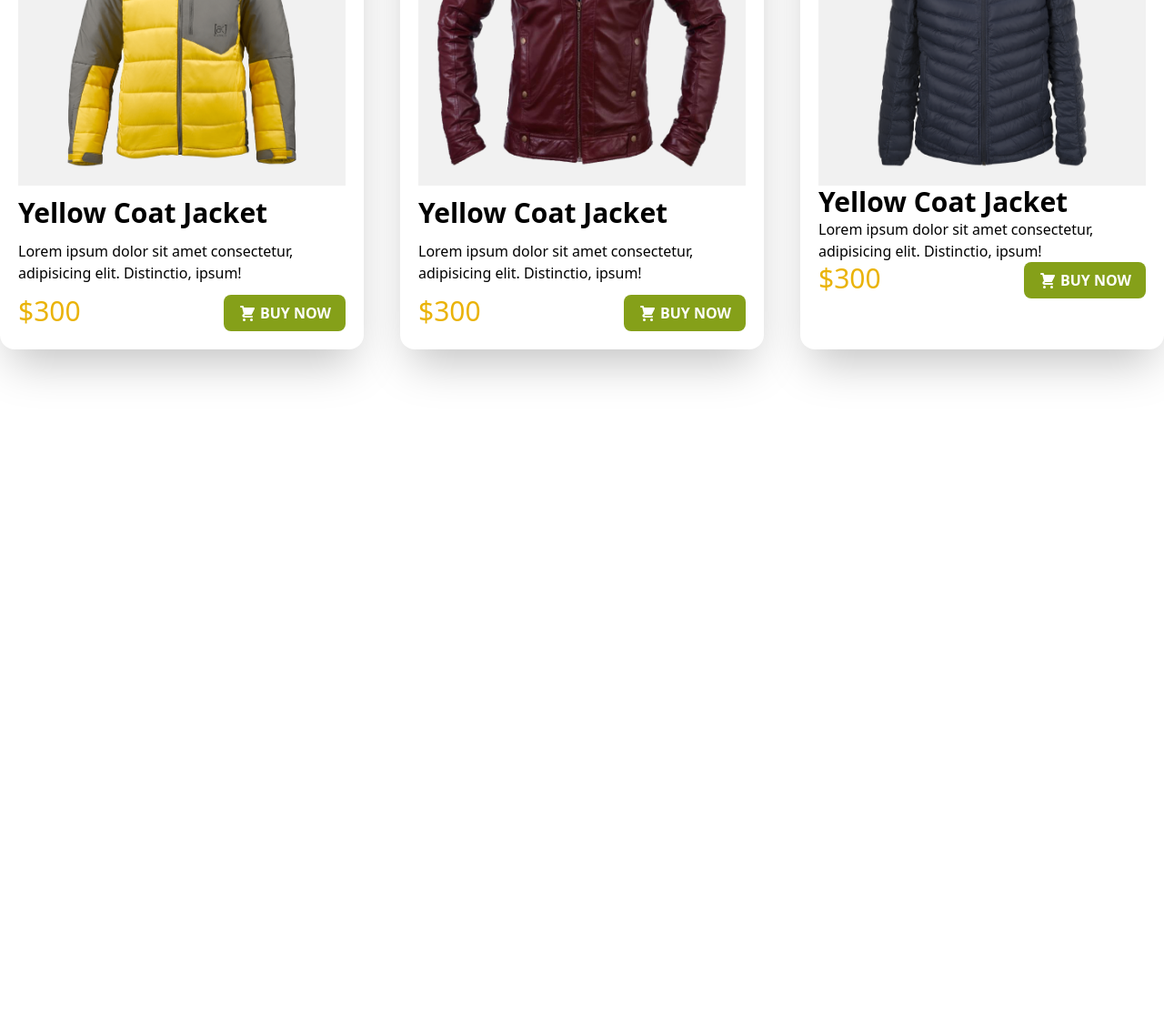
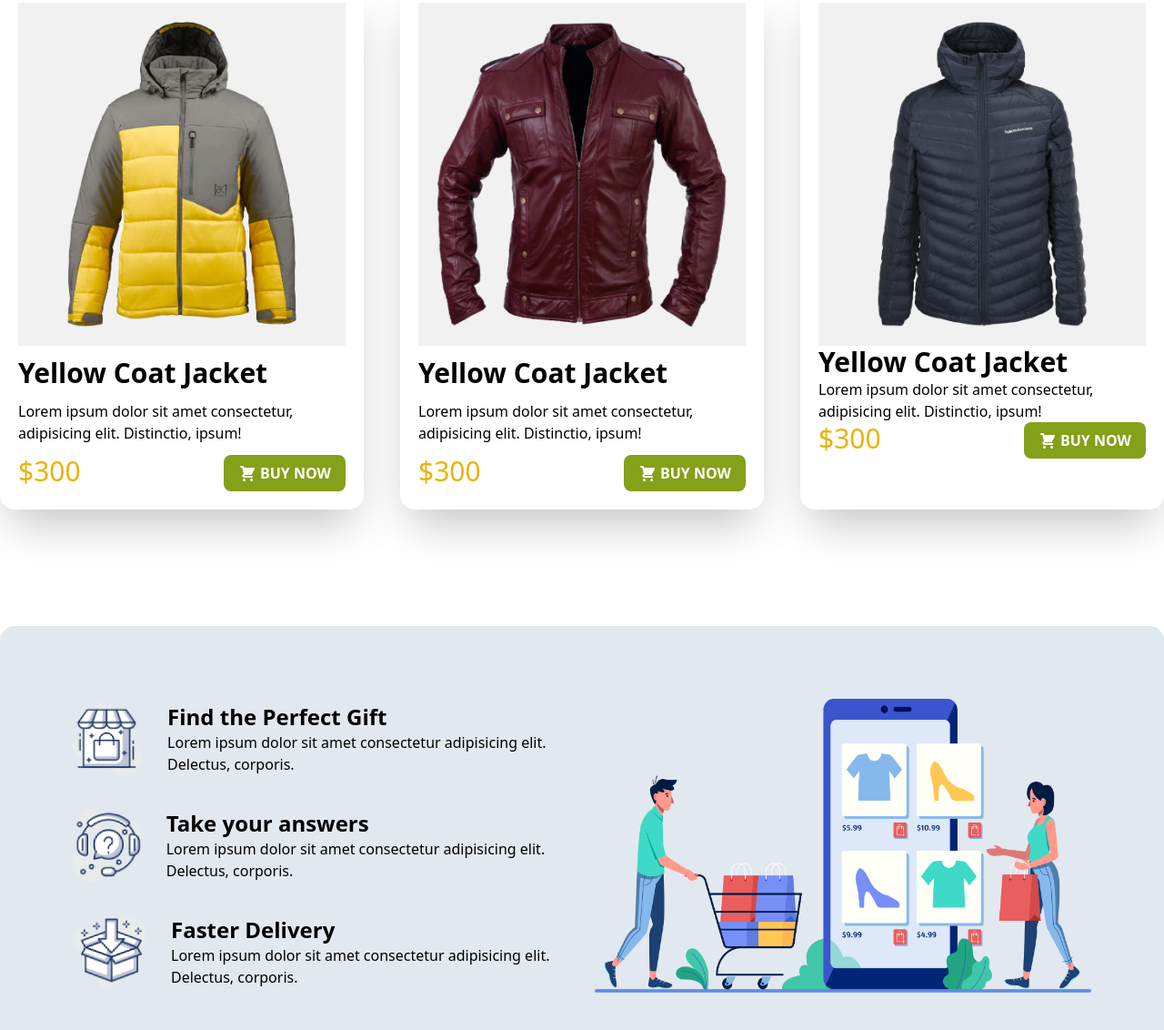
Before and after one commit to EhsanEIK/penguin-fashion-with-tailwind-css, a plain HTML site: page index.html in a window 1280 px wide. Shown: the part 1668-2800 px from the top of the page at 91% size. Before the commit the page ends 2132 px from the top, so only its background shows below. Drawn offline with nearby package versions, Linux system fonts and the light colour scheme.

Commit message:
added our services section

```diff
--- a/index.html
+++ b/index.html
@@ -53,8 +53,8 @@
 
     <main class="container mx-auto">
         <!-- woman jacket -->
-        <section class="my-20">
-            <h1 class="text-5xl font-bold">Woman Jacket Collection</h1>
+        <section class="my-32">
+            <h1 class="text-5xl font-bold mb-10">Woman Jacket Collection</h1>
             <div class="grid md:grid-cols-2 lg:grid-cols-3 gap-10">
                 <!-- jacket 1 -->
                 <div class="bg-cardbg rounded-2xl shadow-2xl p-5 space-y-3">
@@ -114,8 +114,8 @@
         </section>
 
         <!-- man jacket -->
-        <section class="my-20">
-            <h1 class="text-5xl font-bold">Man Jacket Collection</h1>
+        <section class="my-32">
+            <h1 class="text-5xl font-bold mb-10">Man Jacket Collection</h1>
             <div class="grid md:grid-cols-2 lg:grid-cols-3 gap-10">
                 <!-- jacket 1 -->
                 <div class="bg-cardbg rounded-2xl shadow-2xl p-5 space-y-3">
@@ -173,6 +173,36 @@
                 </div>
             </div>
         </section>
+
+        <!-- our sevices -->
+        <section class="my-32">
+            <div class="bg-slate-200 grid grid-cols-2 gap-7 p-20 rounded-2xl">
+                <div class="flex items-center gap-7">
+                    <img class="h-20 w-20" src="./images/house.png" alt="">
+                    <div>
+                        <h1 class="text-2xl font-semibold">Find the Perfect Gift</h1>
+                        <p>Lorem ipsum dolor sit amet consectetur adipisicing elit. Delectus, corporis.</p>
+                    </div>
+                </div>
+                <div class="row-span-3">
+                    <img src="./images/shopping.png" alt="">
+                </div>
+                <div class="flex items-center gap-7">
+                    <img class="h-20 w-20" src="./images/question.png" alt="">
+                    <div>
+                        <h1 class="text-2xl font-semibold">Take your answers</h1>
+                        <p>Lorem ipsum dolor sit amet consectetur adipisicing elit. Delectus, corporis.</p>
+                    </div>
+                </div>
+                <div class="flex items-center gap-7">
+                    <img class="h-20 w-20" src="./images/box.png" alt="">
+                    <div>
+                        <h1 class="text-2xl font-semibold">Faster Delivery</h1>
+                        <p>Lorem ipsum dolor sit amet consectetur adipisicing elit. Delectus, corporis.</p>
+                    </div>
+                </div>
+            </div>
+        </section>
     </main>
 </body>
 
```
